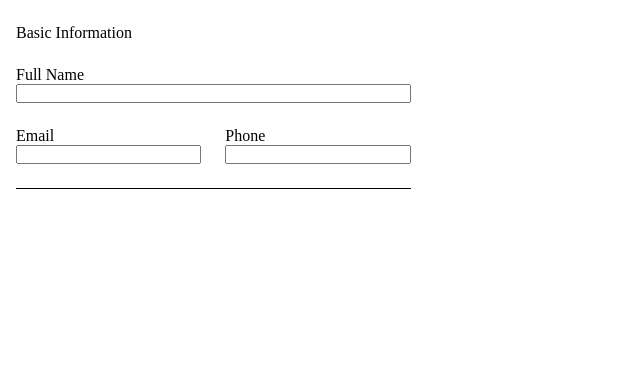
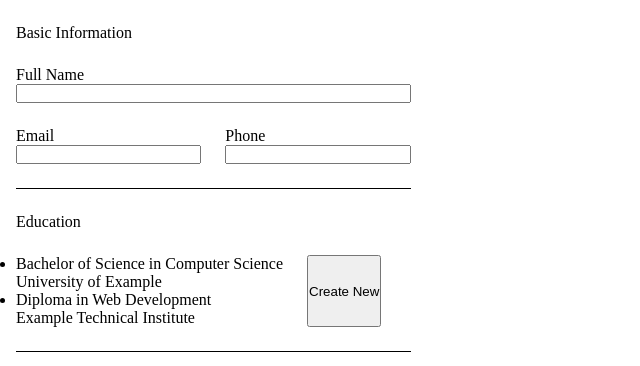
Before and after one commit to aish8la/TOP-React-CV-App, a React (Vite) app: page / in a window 1280 px wide. Shown: the top 366 px of the page, without its empty margins (0-640 px from the left). Built offline with nearby package versions, Linux system fonts and the light colour scheme.

Commit message:
feat(EducationSection): implement education section component

```diff
--- a/src/components/CVFormPanel.jsx
+++ b/src/components/CVFormPanel.jsx
@@ -1,5 +1,6 @@
 import '../styles/CVFormPanel.css'
-
+import { education } from '../logic/dataHandlers.js'
+import { EducationSection } from './EducationSection.jsx'
 import { BasicInfoSection } from './BasicInfoSection.jsx'
 
 export function FormPanel() {
@@ -7,6 +8,7 @@ export function FormPanel() {
         <aside>
             <form action="">
                 <BasicInfoSection />
+                <EducationSection data={education} />
             </form>
         </aside>
     )
--- /dev/null
+++ b/src/components/EducationSection.jsx
@@ -0,0 +1,24 @@
+export function EducationSection({ data }) {
+    return (
+        <fieldset>
+            <legend>
+                Education
+            </legend>
+            <ul>
+                {data.map(entry => {
+                    return (
+                        <li key={entry.uid}>
+                            <div>
+                                {entry.level}
+                            </div>
+                            <div>
+                                {entry.institution}
+                            </div>
+                        </li>
+                    )
+                })}
+            </ul>
+            <button>Create New</button>
+        </fieldset>
+    )
+}
```
